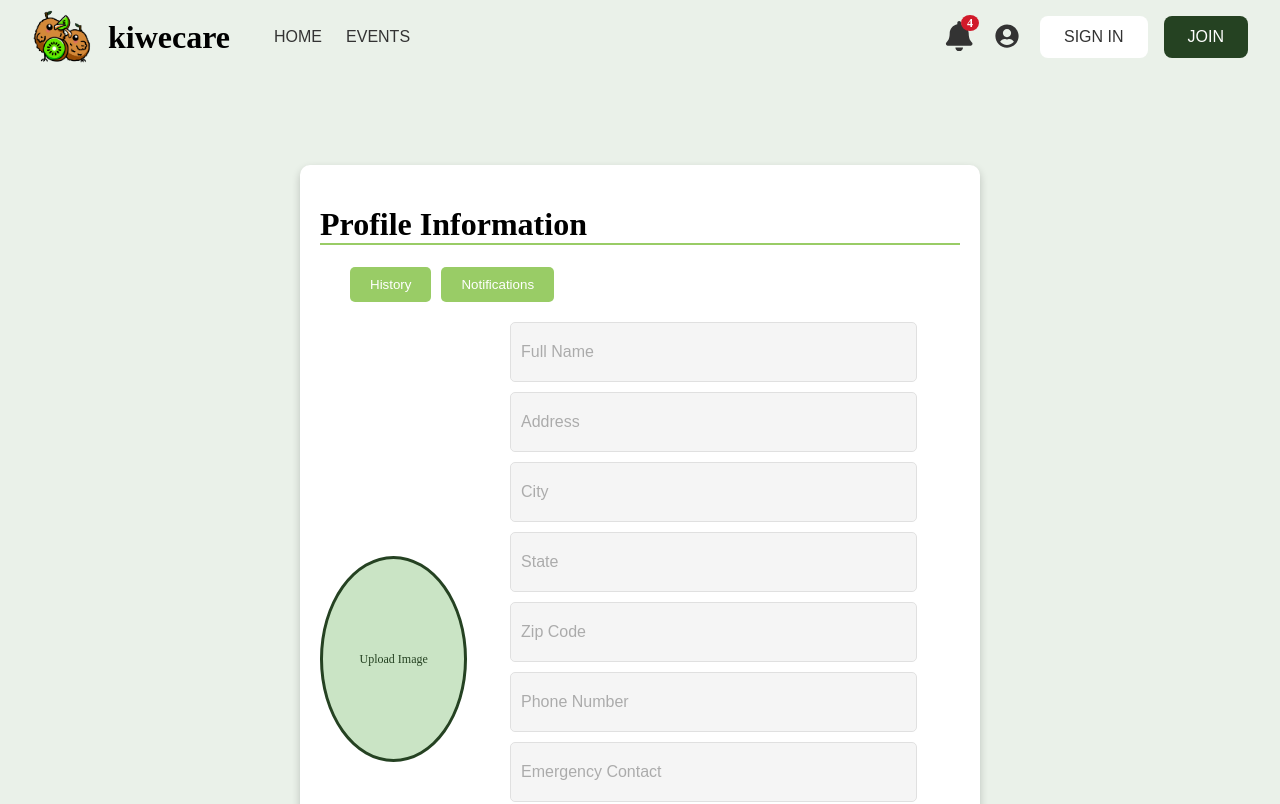
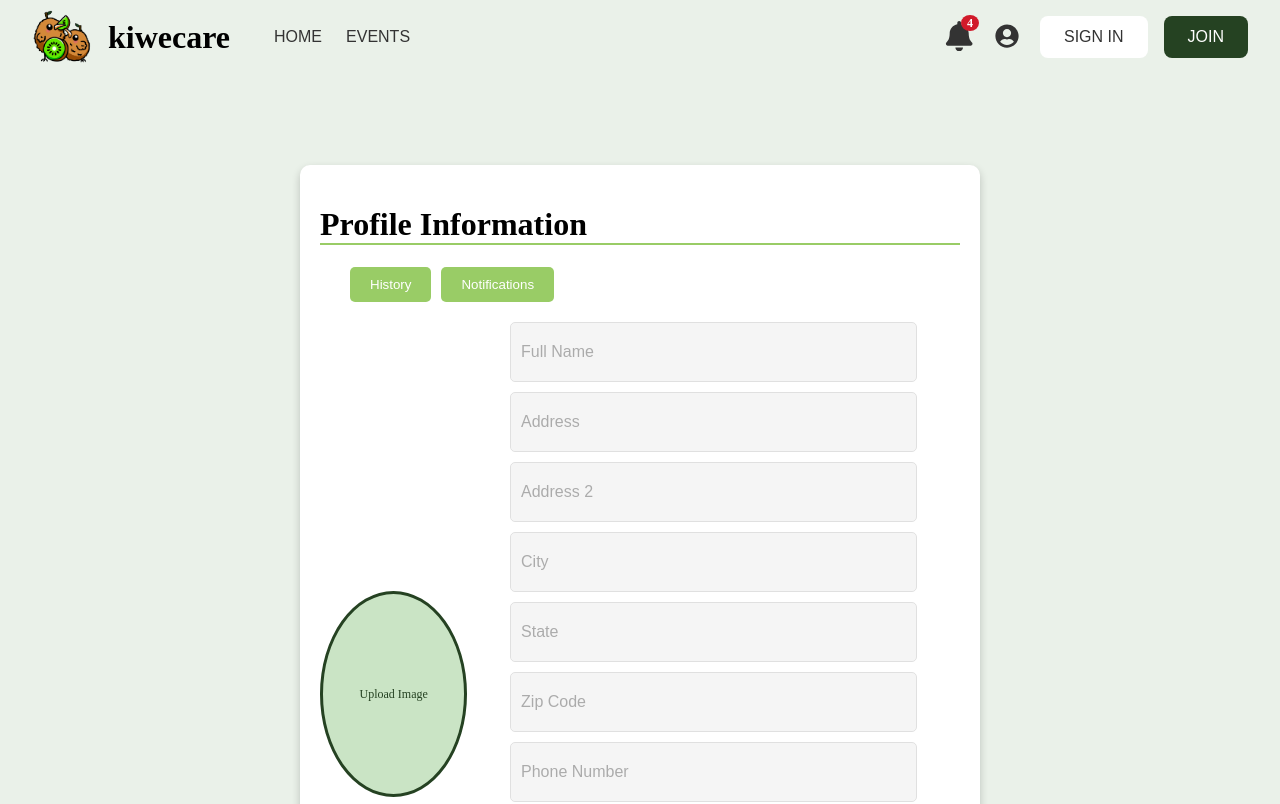
Before and after one commit to vlonk/volunteer-application, a React (Create React App) app in the folder frontend/: page /profile in a window 1280 px wide. Shown: the top 804 px of the page. Built offline with nearby package versions, Linux system fonts and the light colour scheme.

Commit message:
fixed some field requirements

```diff
--- a/frontend/src/App.js
+++ b/frontend/src/App.js
@@ -22,7 +22,6 @@ function App() {
       <Route path="/history" element={<History />} />
       <Route path="/notifications" element={<Notifications />} />
       <Route path="/events" element={<Event />} />
-
       <Route path="/signup" element={<Signup />} />
 
       </Routes>
--- a/frontend/src/pages/profile.js
+++ b/frontend/src/pages/profile.js
@@ -29,6 +29,7 @@ const ProfileManagement = () => {
   //States for profile information
   const [fullName, setFullName] = useState("");
   const [address, setAddress] = useState("");
+  const [address2, setAddress2] = useState("");
   const [city, setCity] = useState("");
   const [state, setState] = useState("");
   const [zipCode, setZipCode] = useState("");
@@ -102,6 +103,8 @@ const ProfileManagement = () => {
               value={fullName}
               onChange={e => setFullName(e.target.value)}
               readOnly={!isEditingInfo}
+              maxlength="50"
+              required
             />
             <input
               type="text"
@@ -109,6 +112,16 @@ const ProfileManagement = () => {
               value={address}
               onChange={e => setAddress(e.target.value)}
               readOnly={!isEditingInfo}
+              maxlength="100"
+              required
+            />
+            <input
+              type="text"
+              placeholder="Address 2"
+              value={address2}
+              onChange={e => setAddress2(e.target.value)}
+              readOnly={!isEditingInfo}
+              maxlength="100"
             />
             <input
               type="text"
@@ -116,6 +129,8 @@ const ProfileManagement = () => {
               value={city}
               onChange={e => setCity(e.target.value)}
               readOnly={!isEditingInfo}
+              maxlength="100"
+              required
             />
             <input
               type="text"
@@ -130,6 +145,9 @@ const ProfileManagement = () => {
               value={zipCode}
               onChange={e => setZipCode(e.target.value)}
               readOnly={!isEditingInfo}
+              maxlength="9"
+              pattern="\d{5}(-\d{4})?"
+              required
             />
             <input
               type="text"
```
